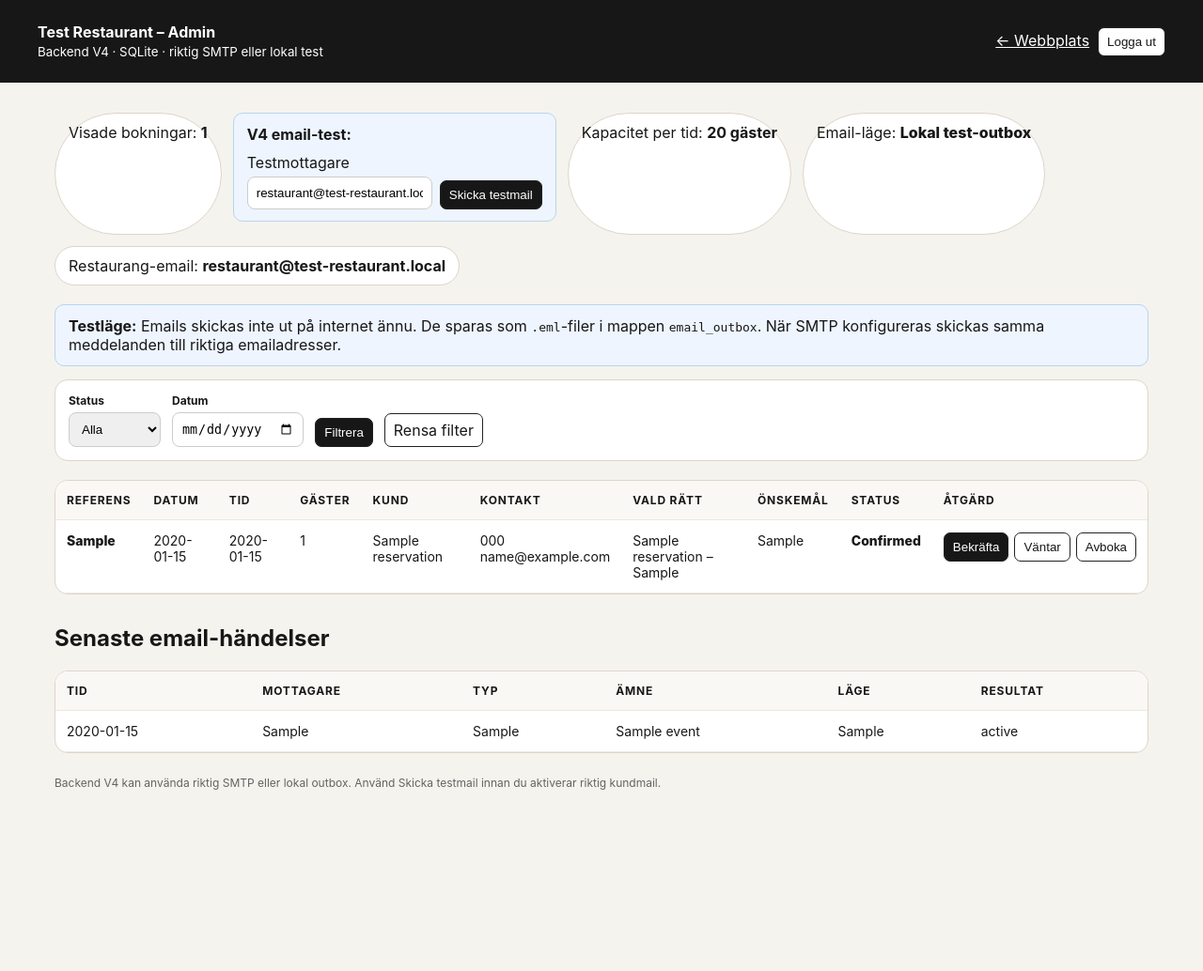
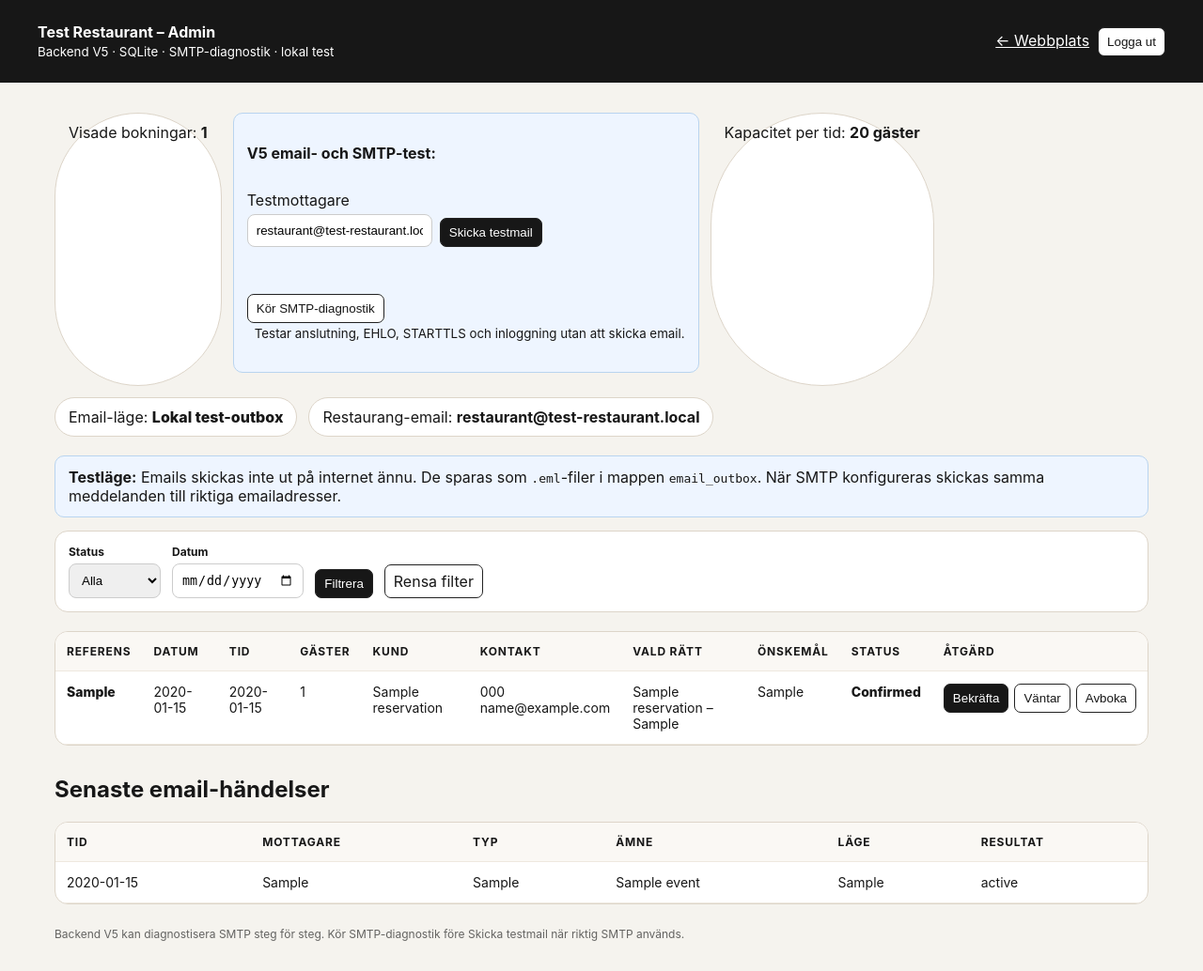
Before and after one commit to mehzan07/nordic_table, a Flask app: page /admin in a window 1280 px wide. Shown: the whole page at 94% size. Before the commit the page ends 841 px from the top, so only its background shows below. Run offline with Flask 3, Linux system fonts and the light colour scheme; the visitor is signed in with stand-in values (Sample User, id 1); tables that the repository leaves empty hold one stand-in row (values such as "Sample post").

Commit message:
Add Backend V5 SMTP diagnostics

```diff
--- a/app.py
+++ b/app.py
@@ -34,8 +34,7 @@ ADMIN_PASSWORD = os.getenv("ADMIN_PASSWORD", "demo1234")
 MAX_GUESTS_PER_SLOT = int(os.getenv("MAX_GUESTS_PER_SLOT", "20"))
 EMAIL_MODE = os.getenv("EMAIL_MODE", "outbox").strip().lower()
 
-# Email configuration. If SMTP_HOST is empty, Backend V3 stores emails locally
-# in email_outbox/ so the complete workflow can be tested without an email account.
+# Email configuration. V5 supports local outbox plus step-by-step SMTP diagnostics.
 SMTP_HOST = os.getenv("SMTP_HOST", "").strip()
 SMTP_PORT = int(os.getenv("SMTP_PORT", "587"))
 SMTP_USERNAME = os.getenv("SMTP_USERNAME", "").strip()
@@ -260,6 +259,69 @@ def log_email_event(
         )
 
 
+def smtp_diagnostic() -> tuple[bool, list[str]]:
+    """Test SMTP step by step without sending an email or exposing credentials."""
+    steps: list[str] = []
+
+    if EMAIL_MODE != "smtp":
+        return False, ["EMAIL_MODE is not smtp. Set EMAIL_MODE=smtp and restart Flask."]
+    if not SMTP_HOST:
+        return False, ["Configuration: FAILED – SMTP_HOST is empty."]
+
+    smtp = None
+    try:
+        steps.append(f"Configuration: host={SMTP_HOST}, port={SMTP_PORT}, SSL={SMTP_USE_SSL}, STARTTLS={SMTP_USE_TLS}")
+
+        if SMTP_USE_SSL:
+            steps.append("1. TCP/SSL connection: starting...")
+            smtp = smtplib.SMTP_SSL(SMTP_HOST, SMTP_PORT, timeout=15)
+            steps.append("1. TCP/SSL connection: OK")
+            steps.append("2. SMTP greeting/EHLO: starting...")
+            code, _ = smtp.ehlo()
+            if code >= 400:
+                raise RuntimeError(f"EHLO returned SMTP code {code}")
+            steps.append(f"2. SMTP greeting/EHLO: OK ({code})")
+        else:
+            steps.append("1. TCP connection: starting...")
+            smtp = smtplib.SMTP(SMTP_HOST, SMTP_PORT, timeout=15)
+            steps.append("1. TCP connection + server greeting: OK")
+            steps.append("2. SMTP EHLO: starting...")
+            code, _ = smtp.ehlo()
+            if code >= 400:
+                raise RuntimeError(f"EHLO returned SMTP code {code}")
+            steps.append(f"2. SMTP EHLO: OK ({code})")
+
+            if SMTP_USE_TLS:
+                steps.append("3. STARTTLS: starting...")
+                smtp.starttls()
+                smtp.ehlo()
+                steps.append("3. STARTTLS: OK")
+            else:
+                steps.append("3. STARTTLS: skipped by configuration")
+
+        if SMTP_USERNAME:
+            steps.append("4. Authentication: starting...")
+            smtp.login(SMTP_USERNAME, SMTP_PASSWORD)
+            steps.append("4. Authentication: OK")
+        else:
+            steps.append("4. Authentication: skipped – SMTP_USERNAME is empty")
+
+        steps.append("5. Send: not performed (diagnostic only)")
+        return True, steps
+    except Exception as exc:
+        steps.append(f"FAILED: {type(exc).__name__}: {exc}")
+        return False, steps
+    finally:
+        if smtp is not None:
+            try:
+                smtp.quit()
+            except Exception:
+                try:
+                    smtp.close()
+                except Exception:
+                    pass
+
+
 def send_email(
     *,
     recipient: str,
@@ -282,65 +344,48 @@ def send_email(
             safe_ref = re.sub(r"[^A-Za-z0-9_-]+", "_", event_type)
             filename = f"{datetime.now().strftime('%Y%m%d_%H%M%S_%f')}_{safe_ref}.eml"
             (OUTBOX_DIR / filename).write_bytes(message.as_bytes())
-            log_email_event(
-                reservation_id,
-                recipient,
-                subject,
-                event_type,
-                mode,
-                "saved",
-            )
+            log_email_event(reservation_id, recipient, subject, event_type, mode, "saved")
             return True, f"Email sparades lokalt i email_outbox/{filename}"
         except Exception as exc:
-            log_email_event(
-                reservation_id,
-                recipient,
-                subject,
-                event_type,
-                mode,
-                "failed",
-                str(exc),
-            )
+            log_email_event(reservation_id, recipient, subject, event_type, mode, "failed", str(exc))
             return False, f"Kunde inte spara lokalt email: {exc}"
 
+    stage = "configuration"
     try:
         if not SMTP_HOST:
             raise RuntimeError("SMTP_HOST is not configured.")
+
         if SMTP_USE_SSL:
+            stage = "TCP/SSL connection"
             with smtplib.SMTP_SSL(SMTP_HOST, SMTP_PORT, timeout=15) as smtp:
                 if SMTP_USERNAME:
+                    stage = "authentication"
                     smtp.login(SMTP_USERNAME, SMTP_PASSWORD)
+                stage = "sending message"
                 smtp.send_message(message)
         else:
+            stage = "TCP connection/server greeting"
             with smtplib.SMTP(SMTP_HOST, SMTP_PORT, timeout=15) as smtp:
+                stage = "EHLO"
                 smtp.ehlo()
                 if SMTP_USE_TLS:
+                    stage = "STARTTLS"
                     smtp.starttls()
+                    stage = "EHLO after STARTTLS"
                     smtp.ehlo()
                 if SMTP_USERNAME:
+                    stage = "authentication"
                     smtp.login(SMTP_USERNAME, SMTP_PASSWORD)
+                stage = "sending message"
                 smtp.send_message(message)
 
-        log_email_event(
-            reservation_id,
-            recipient,
-            subject,
-            event_type,
-            mode,
-            "sent",
-        )
+        log_email_event(reservation_id, recipient, subject, event_type, mode, "sent")
         return True, f"Email skickades till {recipient}"
     except Exception as exc:
-        log_email_event(
-            reservation_id,
-            recipient,
-            subject,
-            event_type,
-            mode,
-            "failed",
-            str(exc),
-        )
-        return False, f"Email kunde inte skickas: {exc}"
+        detail = f"{stage}: {type(exc).__name__}: {exc}"
+        log_email_event(reservation_id, recipient, subject, event_type, mode, "failed", detail)
+        return False, f"Email kunde inte skickas vid steget {detail}"
+
 
 
 def customer_received_email(reservation: sqlite3.Row) -> tuple[str, str]:
@@ -714,6 +759,14 @@ def update_status(reservation_id: int):
 
 
 
+@app.post("/admin/smtp-diagnostic")
+@admin_required
+def admin_smtp_diagnostic():
+    ok, steps = smtp_diagnostic()
+    flash("SMTP-diagnostik\n" + "\n".join(steps), "success" if ok else "error")
+    return redirect(url_for("admin"))
+
+
 @app.post("/admin/email-test")
 @admin_required
 def admin_email_test():
@@ -725,9 +778,9 @@ def admin_email_test():
 
     ok, message = send_email(
         recipient=recipient,
-        subject="Test Restaurant – Backend V4 testmail",
+        subject="Test Restaurant – Backend V5 testmail",
         body=(
-            "Detta är ett testmail från Test Restaurant Backend V4.\n\n"
+            "Detta är ett testmail från Test Restaurant Backend V5.\n\n"
             f"Email-läge: {email_mode()}\n"
             f"Skickat: {datetime.now().isoformat(timespec='seconds')}\n"
         ),
@@ -745,7 +798,7 @@ def health():
         {
             "ok": True,
             "database": DB_PATH.name,
-            "backend_version": "V4",
+            "backend_version": "V5",
             "max_guests_per_slot": MAX_GUESTS_PER_SLOT,
             "email_mode": email_mode(),
             "restaurant_email": RESTAURANT_EMAIL,
--- a/templates/admin.html
+++ b/templates/admin.html
@@ -23,14 +23,14 @@
     td{font-size:14px}.ref{font-weight:800;white-space:nowrap}.dish{max-width:220px}.status{font-weight:800;text-transform:capitalize}
     form.actions{display:flex;gap:6px}button,.btn{border:1px solid #222;background:white;padding:7px 9px;border-radius:7px;cursor:pointer;text-decoration:none;color:#171717}
     button.confirm,.btn.primary{background:#171717;color:white}.empty{text-align:center;padding:48px 20px}.note{font-size:12px;opacity:.65;margin-top:18px}
-    .flash{padding:12px 14px;border-radius:10px;margin-bottom:14px;border:1px solid #ddd}.flash.success{background:#edf8ef;border-color:#b9dfc0}.flash.error{background:#fff0f0;border-color:#efb0b0}.flash.info{background:#eef5ff;border-color:#b9d4ef}
+    .flash{white-space:pre-line;padding:12px 14px;border-radius:10px;margin-bottom:14px;border:1px solid #ddd}.flash.success{background:#edf8ef;border-color:#b9dfc0}.flash.error{background:#fff0f0;border-color:#efb0b0}.flash.info{background:#eef5ff;border-color:#b9d4ef}
     h2{margin-top:32px}.email-mode{font-weight:800}.small-table table{min-width:760px}.delivery-sent,.delivery-saved{font-weight:800}.delivery-failed{font-weight:800;color:#9a1f1f}
   </style>
 </head>
 <body>
 <header>
   <div class="wrap">
-    <div><strong>Test Restaurant – Admin</strong><br><small>Backend V4 · SQLite · riktig SMTP eller lokal test</small></div>
+    <div><strong>Test Restaurant – Admin</strong><br><small>Backend V5 · SQLite · SMTP-diagnostik · lokal test</small></div>
     <div><a href="/">← Webbplats</a>&nbsp;&nbsp;<form method="post" action="/admin/logout"><button type="submit">Logga ut</button></form></div>
   </div>
 </header>
@@ -42,13 +42,17 @@
   <div class="summary">
     <div class="pill">Visade bokningar: <strong>{{ reservations|length }}</strong></div>
   <div class="flash info">
-    <strong>V4 email-test:</strong>
+    <strong>V5 email- och SMTP-test:</strong>
     <form method="post" action="/admin/email-test" style="display:flex;gap:8px;flex-wrap:wrap;align-items:end;margin-top:10px">
       <label style="display:flex;flex-direction:column;gap:5px">
         Testmottagare
         <input type="email" name="recipient" value="{{ restaurant_email }}" required>
       </label>
       <button class="btn primary" type="submit">Skicka testmail</button>
+    </form>
+    <form method="post" action="/admin/smtp-diagnostic" style="margin-top:10px">
+      <button class="btn" type="submit">Kör SMTP-diagnostik</button>
+      <small style="margin-left:8px">Testar anslutning, EHLO, STARTTLS och inloggning utan att skicka email.</small>
     </form>
   </div>
 
@@ -91,7 +95,7 @@
     </tbody></table>{% else %}<div class="empty">Inga email-händelser ännu.</div>{% endif %}
   </div>
 
-  <p class="note">Backend V4 kan använda riktig SMTP eller lokal outbox. Använd Skicka testmail innan du aktiverar riktig kundmail.</p>
+  <p class="note">Backend V5 kan diagnostisera SMTP steg för steg. Kör SMTP-diagnostik före Skicka testmail när riktig SMTP används.</p>
 </main>
 </body>
 </html>
```
Also changed, not shown: README.md, 1 other file.
